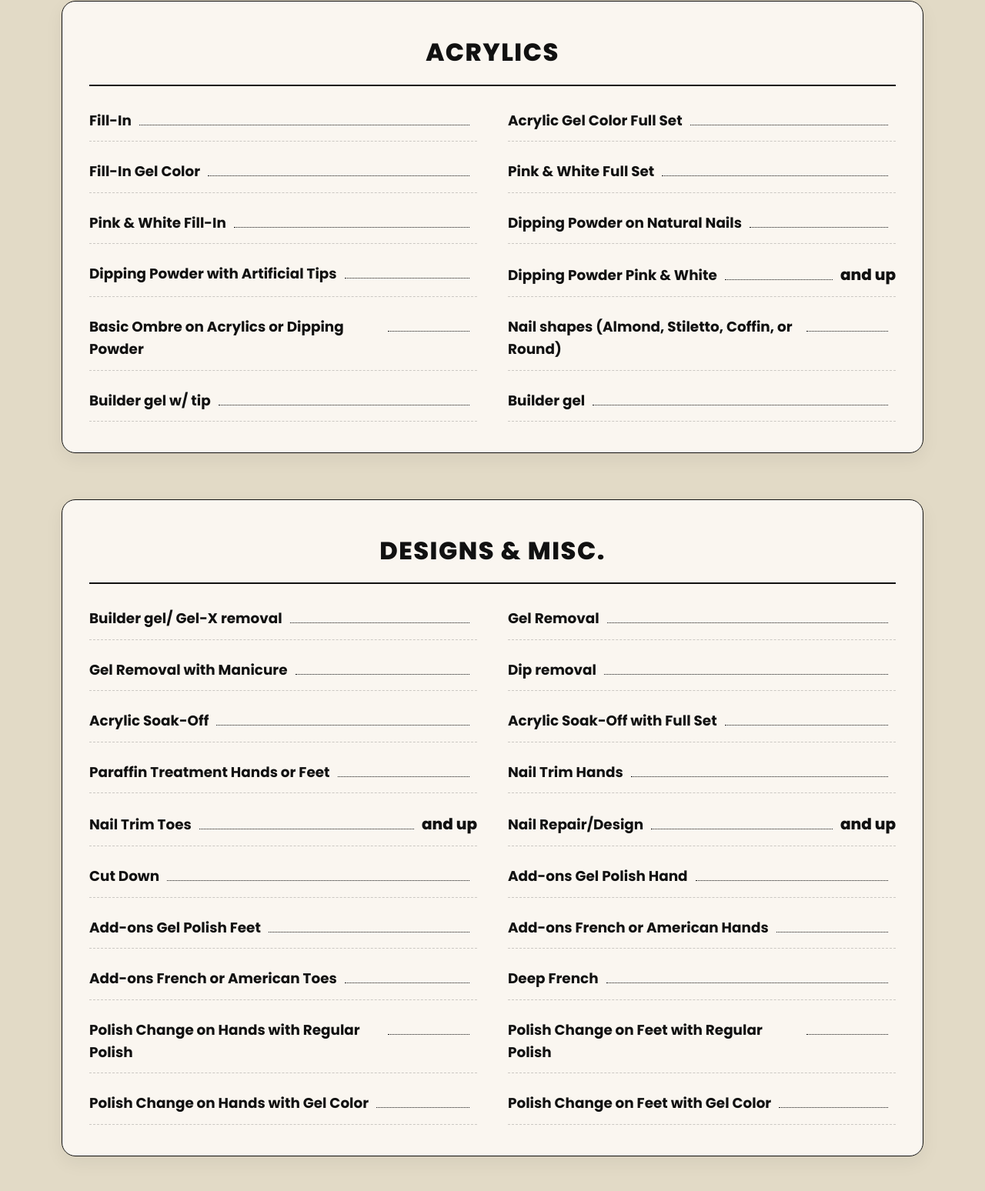
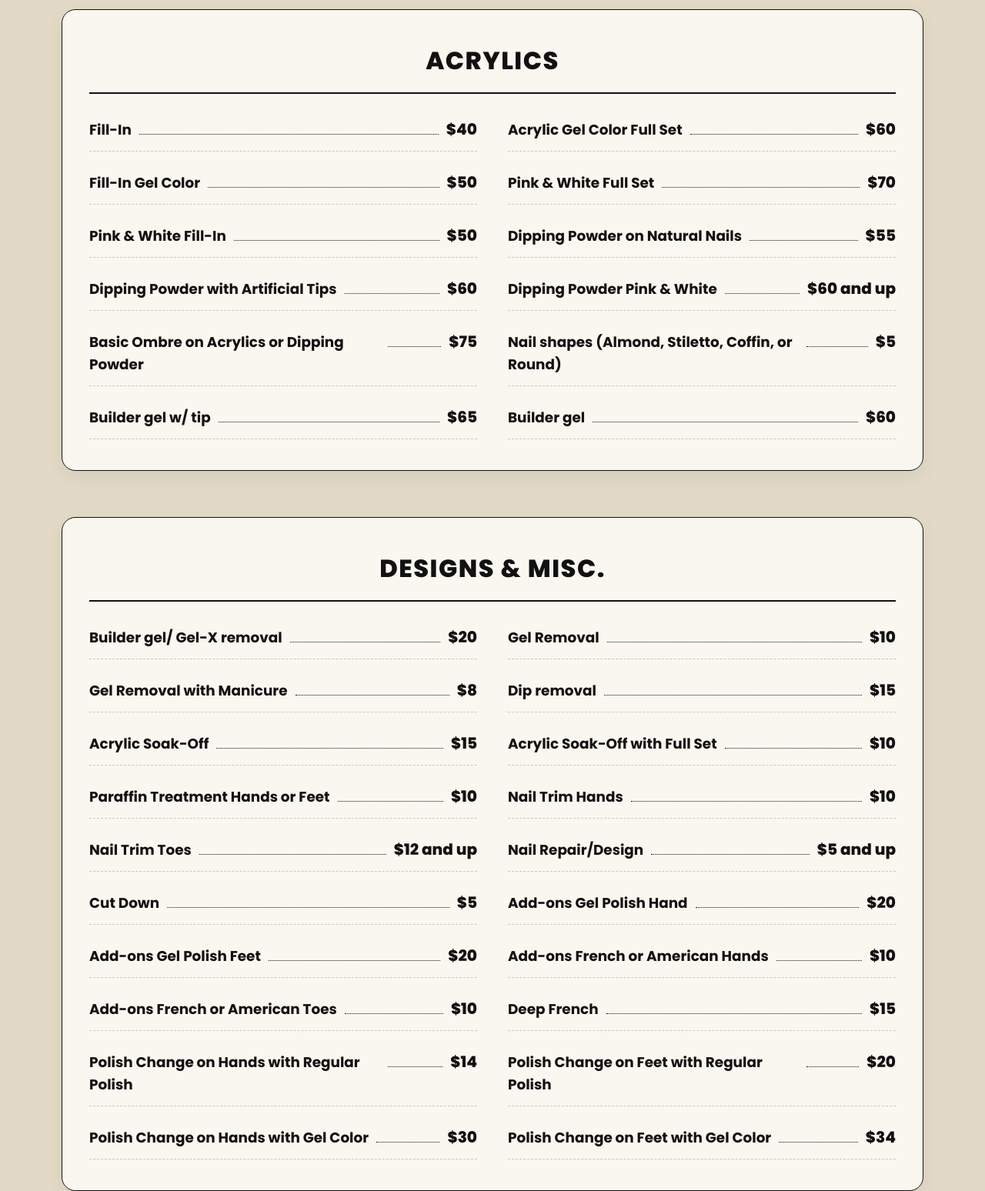
Before and after one commit to Devilin278/the-one-nail-salon, a plain HTML site: page services.html in a window 1280 px wide. Shown: the part 1068-2616 px from the top of the page at 77% size. Drawn offline with Linux system fonts and the light colour scheme.

Commit message:
Populate all prices accurately for services menu

```diff
--- a/services.html
+++ b/services.html
@@ -105,7 +105,7 @@
                 <div class="plist__head">
                   <span class="plist__title">Express Pedi</span>
                   <span class="plist__sep"></span>
-                  <span class="plist__price"></span>
+                  <span class="plist__price">$37</span>
                 </div>
                 <p class="plist__desc">Soak, shape, cuticle care, heel buff, skin exfoliating, hot towel wrap, plus lotion &amp; polish.</p>
               </div>
@@ -115,7 +115,7 @@
                 <div class="plist__head">
                   <span class="plist__title">Gentlemen's Pedi</span>
                   <span class="plist__sep"></span>
-                  <span class="plist__price"></span>
+                  <span class="plist__price">$45</span>
                 </div>
                 <p class="plist__desc">Soak, shape, cuticle care, callus buff, skin exfoliating, hot towel wrap, soothing lotion.</p>
               </div>
@@ -125,7 +125,7 @@
                 <div class="plist__head">
                   <span class="plist__title">Tropical Pedi</span>
                   <span class="plist__sep"></span>
-                  <span class="plist__price"></span>
+                  <span class="plist__price">$45</span>
                 </div>
                 <p class="plist__desc">Express Pedi plus callus removal</p>
               </div>
@@ -135,7 +135,7 @@
                 <div class="plist__head">
                   <span class="plist__title">Pedi In-a-Box</span>
                   <span class="plist__sep"></span>
-                  <span class="plist__price"></span>
+                  <span class="plist__price">$55</span>
                 </div>
                 <p class="plist__desc">Cuticle care, skin exfoliating with organic scrubs, callus buff, foot massage, hot towel wrap, soothing lotion, and nail polish</p>
               </div>
@@ -145,7 +145,7 @@
                 <div class="plist__head">
                   <span class="plist__title">Luxury Pedi-In-a-Box</span>
                   <span class="plist__sep"></span>
-                  <span class="plist__price"></span>
+                  <span class="plist__price">$65</span>
                 </div>
                 <p class="plist__desc">Everything in Pedi-In-A-Box, plus moisturizing foot wraps or paraffin treatment for dry heels</p>
               </div>
@@ -155,7 +155,7 @@
                 <div class="plist__head">
                   <span class="plist__title">The One Pedi</span>
                   <span class="plist__sep"></span>
-                  <span class="plist__price"></span>
+                  <span class="plist__price">$75</span>
                 </div>
                 <p class="plist__desc">A truly luxurious treatment that includes the Luxury Pedi-In-A-Box package, plus 15 minutes of hot stone &amp; oil massage</p>
               </div>
@@ -165,7 +165,7 @@
                 <div class="plist__head">
                   <span class="plist__title">Additional Gel Polish</span>
                   <span class="plist__sep"></span>
-                  <span class="plist__price"></span>
+                  <span class="plist__price">$20</span>
                 </div>
               </div>
             </li>
@@ -174,7 +174,7 @@
                 <div class="plist__head">
                   <span class="plist__title">Extra massage (10')</span>
                   <span class="plist__sep"></span>
-                  <span class="plist__price"></span>
+                  <span class="plist__price">$15</span>
                 </div>
               </div>
             </li>
@@ -192,7 +192,7 @@
                 <div class="plist__head">
                   <span class="plist__title">Fill-In</span>
                   <span class="plist__sep"></span>
-                  <span class="plist__price"></span>
+                  <span class="plist__price">$40</span>
                 </div>
               </div>
             </li>
@@ -201,7 +201,7 @@
                 <div class="plist__head">
                   <span class="plist__title">Acrylic Gel Color Full Set</span>
                   <span class="plist__sep"></span>
-                  <span class="plist__price"></span>
+                  <span class="plist__price">$60</span>
                 </div>
               </div>
             </li>
@@ -210,7 +210,7 @@
                 <div class="plist__head">
                   <span class="plist__title">Fill-In Gel Color</span>
                   <span class="plist__sep"></span>
-                  <span class="plist__price"></span>
+                  <span class="plist__price">$50</span>
                 </div>
               </div>
             </li>
@@ -219,7 +219,7 @@
                 <div class="plist__head">
                   <span class="plist__title">Pink &amp; White Full Set</span>
                   <span class="plist__sep"></span>
-                  <span class="plist__price"></span>
+                  <span class="plist__price">$70</span>
                 </div>
               </div>
             </li>
@@ -228,7 +228,7 @@
                 <div class="plist__head">
                   <span class="plist__title">Pink &amp; White Fill-In</span>
                   <span class="plist__sep"></span>
-                  <span class="plist__price"></span>
+                  <span class="plist__price">$50</span>
                 </div>
               </div>
             </li>
@@ -237,7 +237,7 @@
                 <div class="plist__head">
                   <span class="plist__title">Dipping Powder on Natural Nails</span>
                   <span class="plist__sep"></span>
-                  <span class="plist__price"></span>
+                  <span class="plist__price">$55</span>
                 </div>
               </div>
             </li>
@@ -246,7 +246,7 @@
                 <div class="plist__head">
                   <span class="plist__title">Dipping Powder with Artificial Tips</span>
                   <span class="plist__sep"></span>
-                  <span class="plist__price"></span>
+                  <span class="plist__price">$60</span>
                 </div>
               </div>
             </li>
@@ -255,7 +255,7 @@
                 <div class="plist__head">
                   <span class="plist__title">Dipping Powder Pink &amp; White</span>
                   <span class="plist__sep"></span>
-                  <span class="plist__price"> and up</span>
+                  <span class="plist__price">$60 and up</span>
                 </div>
               </div>
             </li>
@@ -264,7 +264,7 @@
                 <div class="plist__head">
                   <span class="plist__title">Basic Ombre on Acrylics or Dipping Powder</span>
                   <span class="plist__sep"></span>
-                  <span class="plist__price"></span>
+                  <span class="plist__price">$75</span>
                 </div>
               </div>
             </li>
@@ -273,7 +273,7 @@
                 <div class="plist__head">
                   <span class="plist__title">Nail shapes (Almond, Stiletto, Coffin, or Round)</span>
                   <span class="plist__sep"></span>
-                  <span class="plist__price"></span>
+                  <span class="plist__price">$5</span>
                 </div>
               </div>
             </li>
@@ -282,7 +282,7 @@
                 <div class="plist__head">
                   <span class="plist__title">Builder gel w/ tip</span>
                   <span class="plist__sep"></span>
-                  <span class="plist__price"></span>
+                  <span class="plist__price">$65</span>
                 </div>
               </div>
             </li>
@@ -291,7 +291,7 @@
                 <div class="plist__head">
                   <span class="plist__title">Builder gel</span>
                   <span class="plist__sep"></span>
-                  <span class="plist__price"></span>
+                  <span class="plist__price">$60</span>
                 </div>
               </div>
             </li>
@@ -309,7 +309,7 @@
                 <div class="plist__head">
                   <span class="plist__title">Builder gel/ Gel-X removal</span>
                   <span class="plist__sep"></span>
-                  <span class="plist__price"></span>
+                  <span class="plist__price">$20</span>
                 </div>
               </div>
             </li>
@@ -318,7 +318,7 @@
                 <div class="plist__head">
                   <span class="plist__title">Gel Removal</span>
                   <span class="plist__sep"></span>
-                  <span class="plist__price"></span>
+                  <span class="plist__price">$10</span>
                 </div>
               </div>
             </li>
@@ -327,7 +327,7 @@
                 <div class="plist__head">
                   <span class="plist__title">Gel Removal with Manicure</span>
                   <span class="plist__sep"></span>
-                  <span class="plist__price"></span>
+                  <span class="plist__price">$8</span>
                 </div>
               </div>
             </li>
@@ -336,7 +336,7 @@
                 <div class="plist__head">
                   <span class="plist__title">Dip removal</span>
                   <span class="plist__sep"></span>
-                  <span class="plist__price"></span>
+                  <span class="plist__price">$15</span>
                 </div>
               </div>
             </li>
@@ -345,7 +345,7 @@
                 <div class="plist__head">
                   <span class="plist__title">Acrylic Soak-Off</span>
                   <span class="plist__sep"></span>
-                  <span class="plist__price"></span>
+                  <span class="plist__price">$15</span>
                 </div>
               </div>
             </li>
@@ -354,7 +354,7 @@
                 <div class="plist__head">
                   <span class="plist__title">Acrylic Soak-Off with Full Set</span>
                   <span class="plist__sep"></span>
-                  <span class="plist__price"></span>
+                  <span class="plist__price">$10</span>
                 </div>
               </div>
             </li>
@@ -363,7 +363,7 @@
                 <div class="plist__head">
                   <span class="plist__title">Paraffin Treatment Hands or Feet</span>
                   <span class="plist__sep"></span>
-                  <span class="plist__price"></span>
+                  <span class="plist__price">$10</span>
                 </div>
               </div>
             </li>
@@ -372,7 +372,7 @@
                 <div class="plist__head">
                   <span class="plist__title">Nail Trim Hands</span>
                   <span class="plist__sep"></span>
-                  <span class="plist__price"></span>
+                  <span class="plist__price">$10</span>
                 </div>
               </div>
             </li>
@@ -381,7 +381,7 @@
                 <div class="plist__head">
                   <span class="plist__title">Nail Trim Toes</span>
                   <span class="plist__sep"></span>
-                  <span class="plist__price"> and up</span>
+                  <span class="plist__price">$12 and up</span>
                 </div>
               </div>
             </li>
@@ -390,7 +390,7 @@
                 <div class="plist__head">
                   <span class="plist__title">Nail Repair/Design</span>
                   <span class="plist__sep"></span>
-                  <span class="plist__price"> and up</span>
+                  <span class="plist__price">$5 and up</span>
                 </div>
               </div>
             </li>
@@ -399,7 +399,7 @@
                 <div class="plist__head">
                   <span class="plist__title">Cut Down</span>
                   <span class="plist__sep"></span>
-                  <span class="plist__price"></span>
+                  <span class="plist__price">$5</span>
                 </div>
               </div>
             </li>
@@ -408,7 +408,7 @@
                 <div class="plist__head">
                   <span class="plist__title">Add-ons Gel Polish Hand</span>
                   <span class="plist__sep"></span>
-                  <span class="plist__price"></span>
+                  <span class="plist__price">$20</span>
                 </div>
               </div>
             </li>
@@ -417,7 +417,7 @@
                 <div class="plist__head">
                   <span class="plist__title">Add-ons Gel Polish Feet</span>
                   <span class="plist__sep"></span>
-                  <span class="plist__price"></span>
+                  <span class="plist__price">$20</span>
                 </div>
               </div>
             </li>
@@ -426,7 +426,7 @@
                 <div class="plist__head">
                   <span class="plist__title">Add-ons French or American Hands</span>
                   <span class="plist__sep"></span>
-                  <span class="plist__price"></span>
+                  <span class="plist__price">$10</span>
                 </div>
               </div>
             </li>
@@ -435,7 +435,7 @@
                 <div class="plist__head">
                   <span class="plist__title">Add-ons French or American Toes</span>
                   <span class="plist__sep"></span>
-                  <span class="plist__price"></span>
+                  <span class="plist__price">$10</span>
                 </div>
               </div>
             </li>
@@ -444,7 +444,7 @@
                 <div class="plist__head">
                   <span class="plist__title">Deep French</span>
                   <span class="plist__sep"></span>
-                  <span class="plist__price"></span>
+                  <span class="plist__price">$15</span>
                 </div>
               </div>
             </li>
@@ -453,7 +453,7 @@
                 <div class="plist__head">
                   <span class="plist__title">Polish Change on Hands with Regular Polish</span>
                   <span class="plist__sep"></span>
-                  <span class="plist__price"></span>
+                  <span class="plist__price">$14</span>
                 </div>
               </div>
             </li>
@@ -462,7 +462,7 @@
                 <div class="plist__head">
                   <span class="plist__title">Polish Change on Feet with Regular Polish</span>
                   <span class="plist__sep"></span>
-                  <span class="plist__price"></span>
+                  <span class="plist__price">$20</span>
                 </div>
               </div>
             </li>
@@ -471,7 +471,7 @@
                 <div class="plist__head">
                   <span class="plist__title">Polish Change on Hands with Gel Color</span>
                   <span class="plist__sep"></span>
-                  <span class="plist__price"></span>
+                  <span class="plist__price">$30</span>
                 </div>
               </div>
             </li>
@@ -480,7 +480,7 @@
                 <div class="plist__head">
                   <span class="plist__title">Polish Change on Feet with Gel Color</span>
                   <span class="plist__sep"></span>
-                  <span class="plist__price"></span>
+                  <span class="plist__price">$34</span>
                 </div>
               </div>
             </li>
@@ -498,7 +498,7 @@
                 <div class="plist__head">
                   <span class="plist__title">Eyebrows</span>
                   <span class="plist__sep"></span>
-                  <span class="plist__price"></span>
+                  <span class="plist__price">$12</span>
                 </div>
               </div>
             </li>
@@ -507,7 +507,7 @@
                 <div class="plist__head">
                   <span class="plist__title">Lips</span>
                   <span class="plist__sep"></span>
-                  <span class="plist__price"></span>
+                  <span class="plist__price">$8</span>
                 </div>
               </div>
             </li>
@@ -516,7 +516,7 @@
                 <div class="plist__head">
                   <span class="plist__title">Brows, Lips &amp; Chin</span>
                   <span class="plist__sep"></span>
-                  <span class="plist__price"></span>
+                  <span class="plist__price">$32</span>
                 </div>
               </div>
             </li>
@@ -525,7 +525,7 @@
                 <div class="plist__head">
                   <span class="plist__title">Sideburns</span>
                   <span class="plist__sep"></span>
-                  <span class="plist__price"> and up</span>
+                  <span class="plist__price">$15 and up</span>
                 </div>
               </div>
             </li>
@@ -534,7 +534,7 @@
                 <div class="plist__head">
                   <span class="plist__title">Face</span>
                   <span class="plist__sep"></span>
-                  <span class="plist__price"></span>
+                  <span class="plist__price">$40</span>
                 </div>
               </div>
             </li>
@@ -543,7 +543,7 @@
                 <div class="plist__head">
                   <span class="plist__title">Back</span>
                   <span class="plist__sep"></span>
-                  <span class="plist__price"> and up</span>
+                  <span class="plist__price">$50 and up</span>
                 </div>
               </div>
             </li>
@@ -552,7 +552,7 @@
                 <div class="plist__head">
                   <span class="plist__title">Chest</span>
                   <span class="plist__sep"></span>
-                  <span class="plist__price"> and up</span>
+                  <span class="plist__price">$40 and up</span>
                 </div>
               </div>
             </li>
@@ -561,7 +561,7 @@
                 <div class="plist__head">
                   <span class="plist__title">Brow tint (henna)</span>
                   <span class="plist__sep"></span>
-                  <span class="plist__price"></span>
+                  <span class="plist__price">$25</span>
                 </div>
               </div>
             </li>
@@ -570,7 +570,7 @@
                 <div class="plist__head">
                   <span class="plist__title">Chin</span>
                   <span class="plist__sep"></span>
-                  <span class="plist__price"></span>
+                  <span class="plist__price">$15</span>
                 </div>
               </div>
             </li>
@@ -579,7 +579,7 @@
                 <div class="plist__head">
                   <span class="plist__title">Underarms</span>
                   <span class="plist__sep"></span>
-                  <span class="plist__price"></span>
+                  <span class="plist__price">$25</span>
                 </div>
               </div>
             </li>
@@ -588,7 +588,7 @@
                 <div class="plist__head">
                   <span class="plist__title">Forearms</span>
                   <span class="plist__sep"></span>
-                  <span class="plist__price"> and up</span>
+                  <span class="plist__price">$30 and up</span>
                 </div>
               </div>
             </li>
@@ -597,7 +597,7 @@
                 <div class="plist__head">
                   <span class="plist__title">Full Arms</span>
                   <span class="plist__sep"></span>
-                  <span class="plist__price"> and up</span>
+                  <span class="plist__price">$45 and up</span>
                 </div>
               </div>
             </li>
@@ -606,7 +606,7 @@
                 <div class="plist__head">
                   <span class="plist__title">Half Legs</span>
                   <span class="plist__sep"></span>
-                  <span class="plist__price"></span>
+                  <span class="plist__price">$30</span>
                 </div>
               </div>
             </li>
@@ -615,7 +615,7 @@
                 <div class="plist__head">
                   <span class="plist__title">Full Legs</span>
                   <span class="plist__sep"></span>
-                  <span class="plist__price"> and up</span>
+                  <span class="plist__price">$50 and up</span>
                 </div>
               </div>
             </li>
@@ -624,7 +624,7 @@
                 <div class="plist__head">
                   <span class="plist__title">Bikini</span>
                   <span class="plist__sep"></span>
-                  <span class="plist__price"> and up</span>
+                  <span class="plist__price">$35 and up</span>
                 </div>
               </div>
             </li>
@@ -633,7 +633,7 @@
                 <div class="plist__head">
                   <span class="plist__title">Brazilian</span>
                   <span class="plist__sep"></span>
-                  <span class="plist__price"> and up</span>
+                  <span class="plist__price">$50 and up</span>
                 </div>
               </div>
             </li>
```
